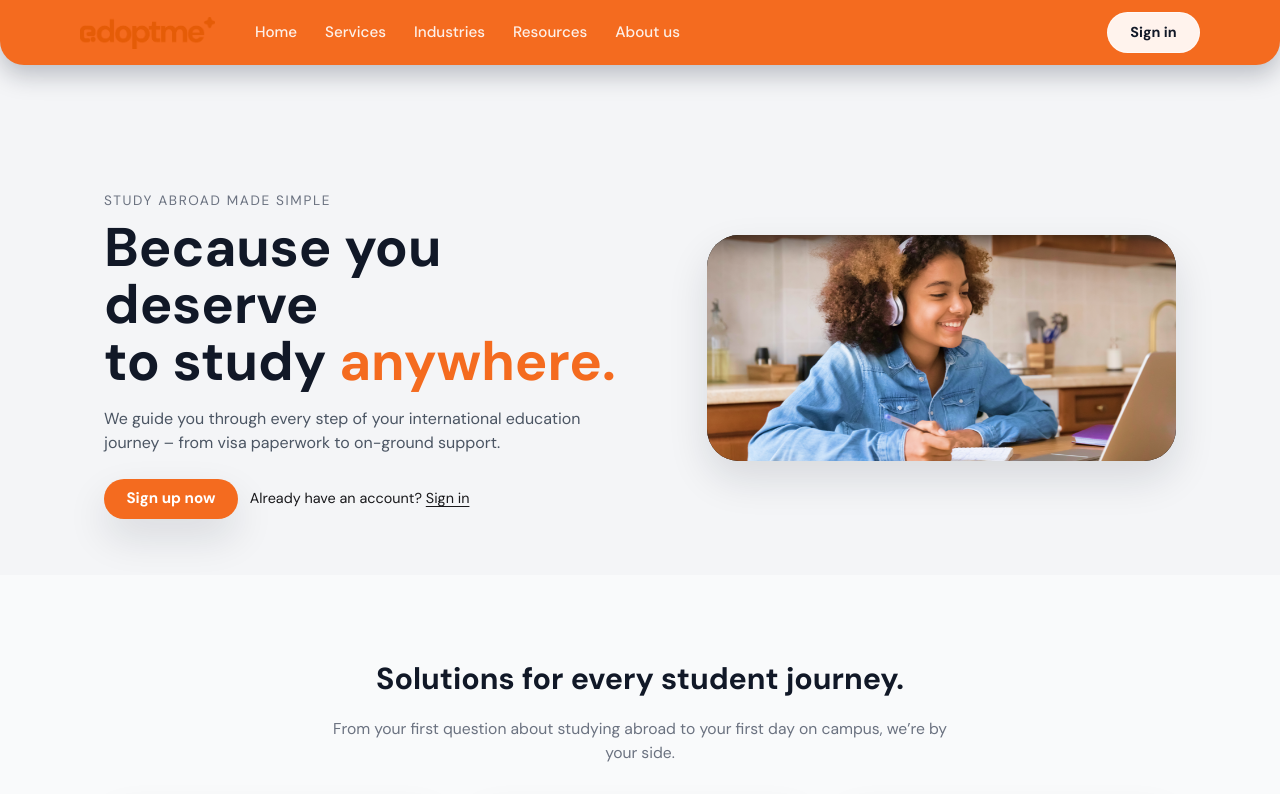
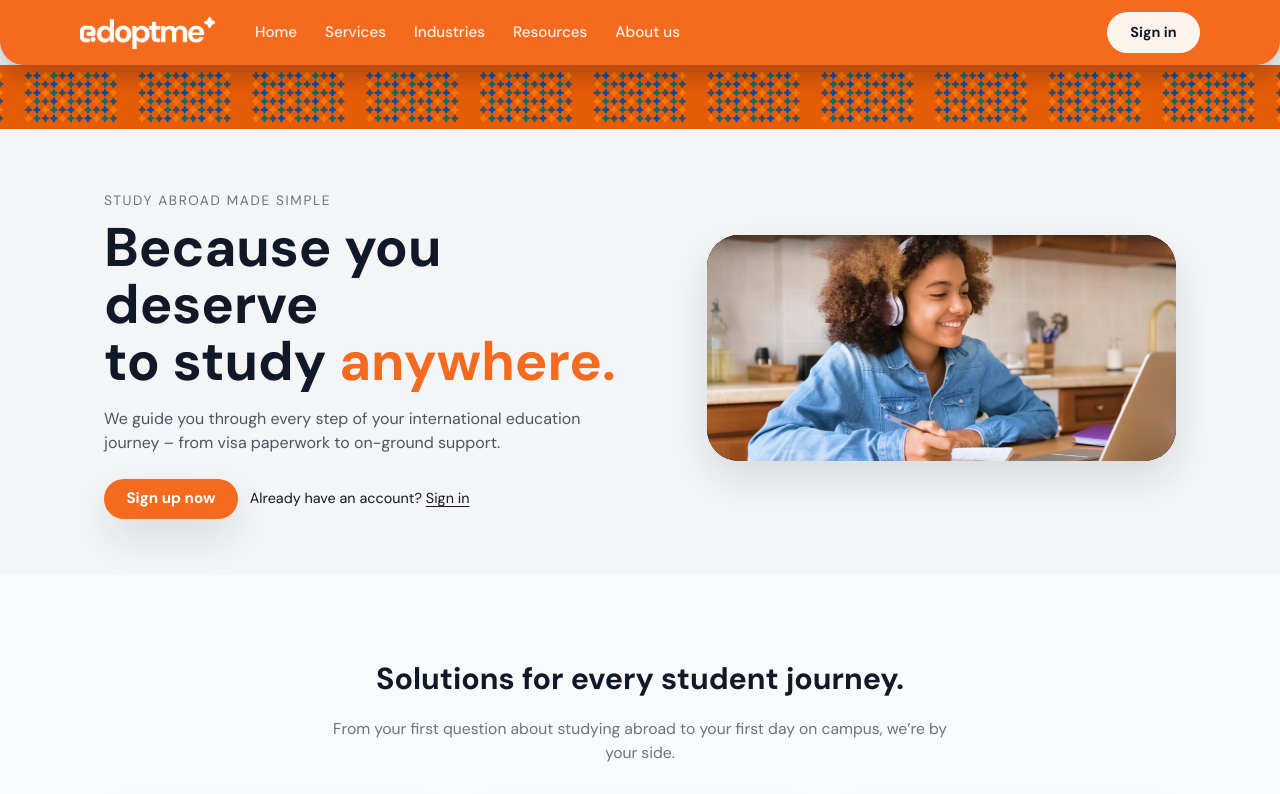
Before and after one commit to danielly-dt/edoptme-template-, a plain HTML site: page index.html in a window 1280 px wide. Shown: the top 794 px of the page. Drawn offline with Linux system fonts and the light colour scheme.

Commit message:
✨ Ajuste: logo branca no header e patterns em PNG

```diff
--- a/assets/css/style.css
+++ b/assets/css/style.css
@@ -70,8 +70,9 @@ ul {
     padding: 0.75rem 0;
 }
 
-.logo img {
+.site-header .logo img {
     height: 32px;
+    filter: brightness(0) invert(1);
 }
 
 /* NAV */
@@ -204,8 +205,11 @@ ul {
 
 /* ajuste o caminho para o seu SVG */
 .pattern-bar--orange {
-    background-image: url("../img/pattern-orange.svg");
+    background-image: url("../img/pattern-orange.png");
+    background-repeat: repeat-x;
+    background-size: auto 100%;
 }
+
 
 .hero {
     padding: 3rem 0 3.5rem;
```
